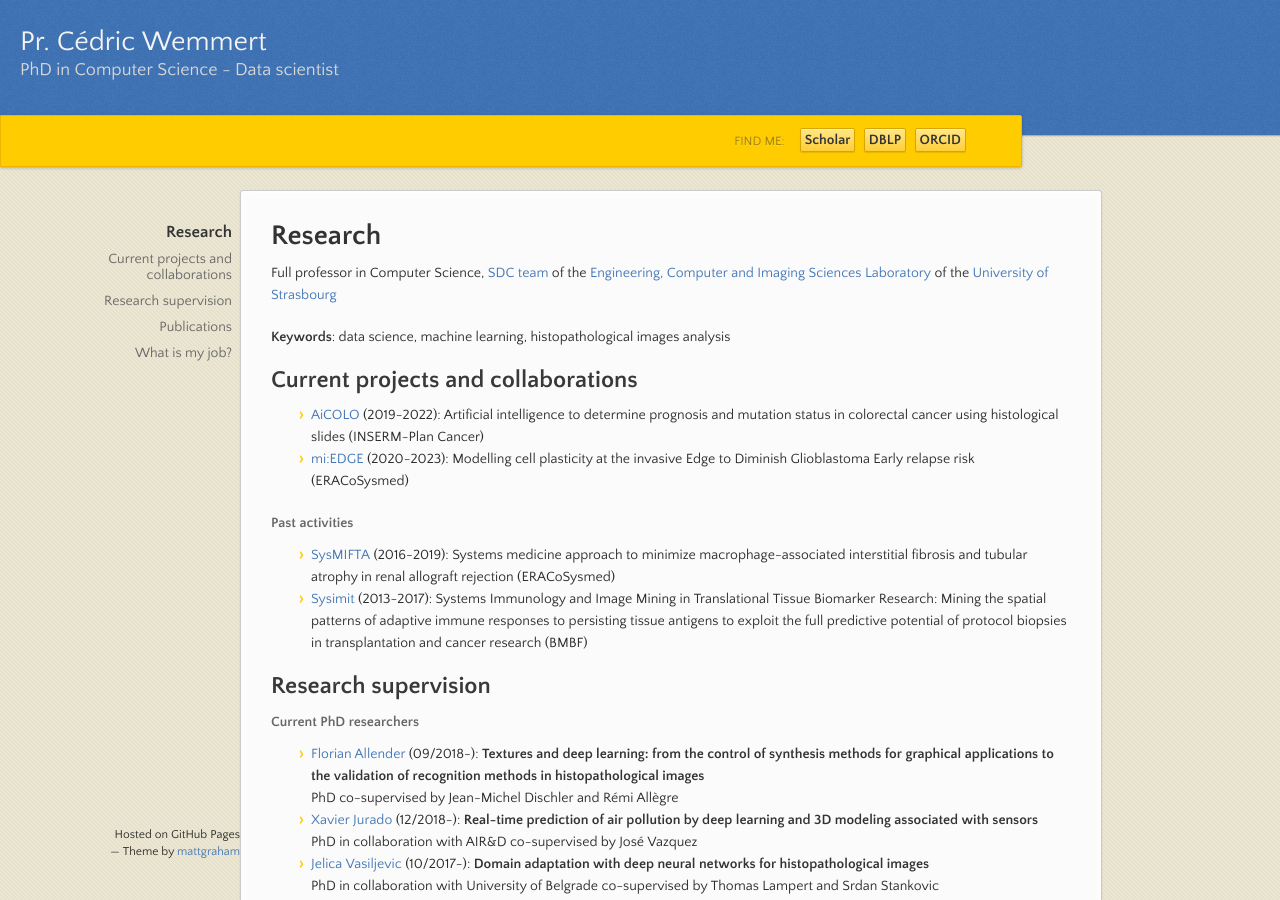
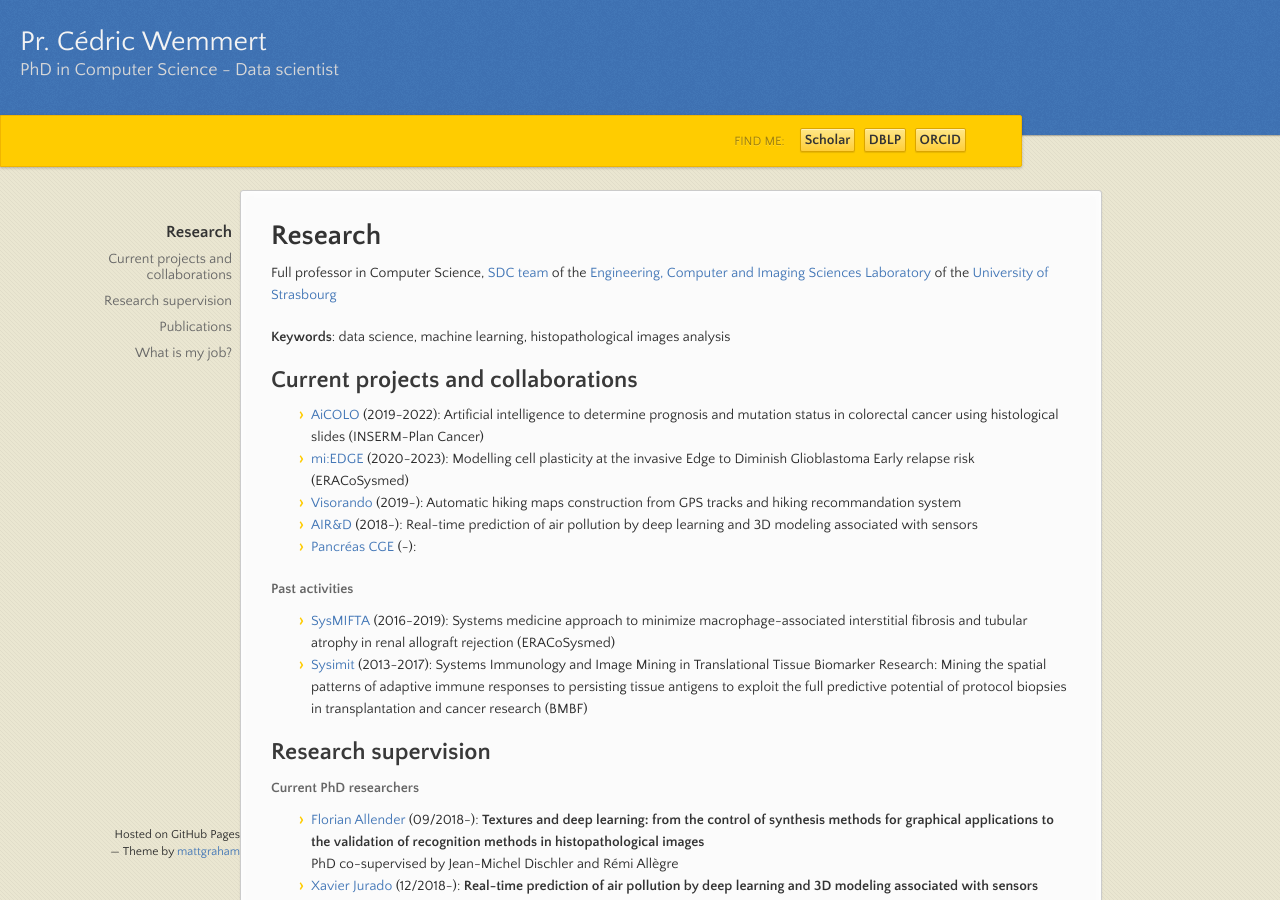
Before and after one commit to wemmertc/webpage, a Jekyll site: the page built from index.md, in a window 1280 px wide and 900 px high. Built offline with Jekyll 4.4.1, drawn with Linux system fonts in a browser that asks for light colours.

Commit message:
publishing

```diff
--- a/_includes/projects.md
+++ b/_includes/projects.md
@@ -1,2 +1,5 @@
  * [AiCOLO](https://wemmertc.github.io/aicolo/) (2019-2022): Artificial intelligence to determine prognosis and mutation status in colorectal cancer using histological slides (INSERM-Plan Cancer)
  * [mi:EDGE](https://www.era-learn.eu/network-information/networks/eracosysmed/3rd-joint-transnational-call-for-european-research-projects-on-systems-medicine/modelling-cell-plasticity-at-the-invasive-edge-to-diminish-glioblastoma-early-relapse-risk) (2020-2023): Modelling cell plasticity at the invasive Edge to Diminish Glioblastoma Early relapse risk (ERACoSysmed)
+ * [Visorando]() (2019-): Automatic hiking maps construction from GPS tracks and hiking recommandation system
+ * [AIR&D]() (2018-): Real-time prediction of air pollution by deep learning and 3D modeling associated with sensors
+ * [Pancréas CGE]() (-):
```
Also changed, not shown: 1 other file.
